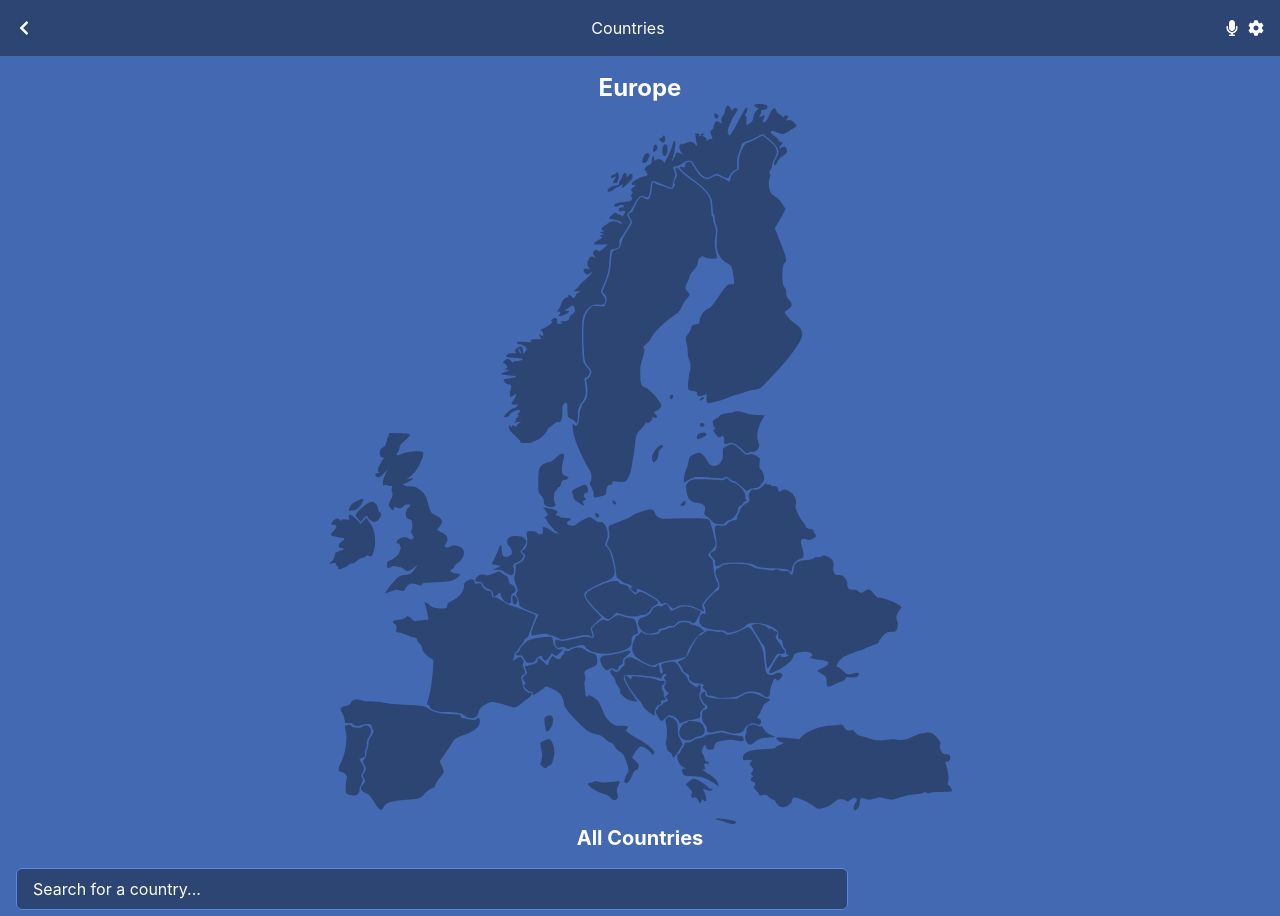
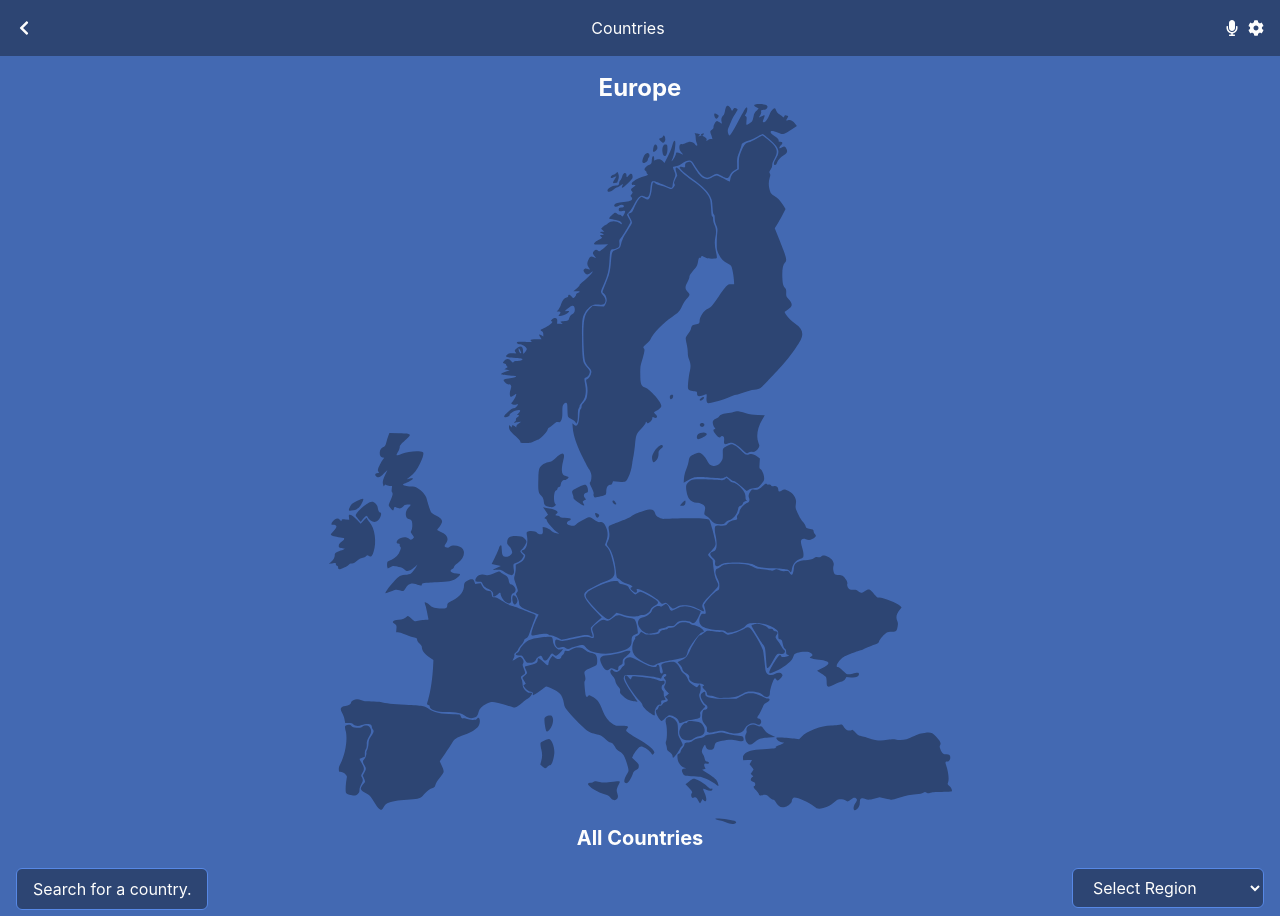
Before and after one commit to memicelis/countries, a React (Create React App) app: page / in a window 1280 px wide. Shown: the top 916 px of the page. Built offline with nearby package versions, Linux system fonts and the light colour scheme; no server answers.

Commit message:
Fix desktop width and position

```diff
--- a/src/components/Home.jsx
+++ b/src/components/Home.jsx
@@ -13,7 +13,7 @@ const Home = () => (
       </div>
       <p className="w-full text-center text-white font-bold text-xl mb-4">All Countries</p>
     </div>
-    <div className="mb-8 flex flex-col md:flex-rowjustify-between">
+    <div className="mb-8 flex flex-col md:flex-row justify-between">
       <Search />
       <Filter />
     </div>
--- a/src/components/input/Filter.jsx
+++ b/src/components/input/Filter.jsx
@@ -12,7 +12,7 @@ const Filter = () => {
   };
 
   return (
-    <div className="w-2/3">
+    <div className="w-2/3 md:w-48">
       <select
         className="w-full bg-dark border border-light text-white py-2 px-4 rounded-md placeholder:text-white"
         id="region"
--- a/src/components/input/Search.jsx
+++ b/src/components/input/Search.jsx
@@ -11,7 +11,7 @@ const Search = () => {
   };
 
   return (
-    <div className="w-2/3 mb-2">
+    <div className="w-2/3 mb-2 md:w-48">
       <input
         type="text"
         className="w-full bg-dark border border-light text-white py-2 px-4 rounded-md placeholder:text-white"
```
